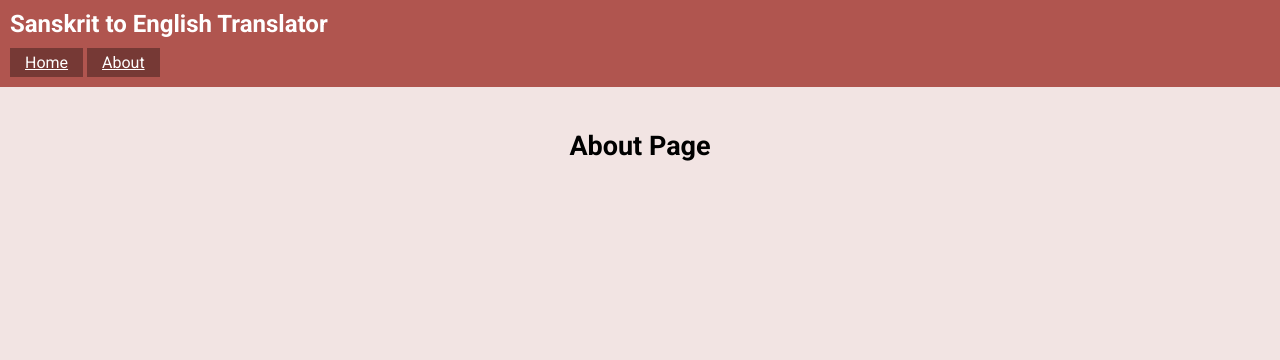
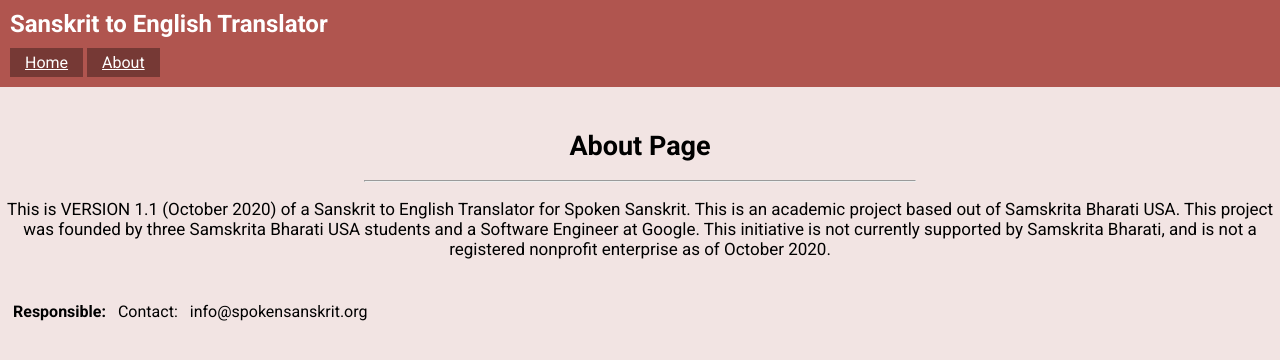
Before and after one commit to apazhetam/sanskrit-translator-website, a Flask app: page /about/ in a window 1280 px wide. Shown: the top 360 px of the page. Run offline with Flask 2, Linux system fonts and the light colour scheme; parts of the project's set-up code (start-up, migrations or seed data) failed here and were passed over.

Commit message:
Update about.html

```diff
--- a/templates/about.html
+++ b/templates/about.html
@@ -4,8 +4,20 @@
     <div class="mainbody">
         <br>
         <h1 style="font-size: 27px;">About Page</h1>
-        <!-- <hr style="width: 550px;">
-        <p>
-        </p> -->
+        <hr style="width: 550px;">
+        <p>This is VERSION 1.1 (October 2020) of a Sanskrit to English Translator for Spoken Sanskrit.
+This is an academic project based out of Samskrita Bharati USA. This project was founded by three Samskrita Bharati USA students and a Software Engineer at Google. This initiative is not currently supported by Samskrita Bharati, and is not a registered nonprofit enterprise as of October 2020.
+        </p>
+        <br>
+        <table>
+            <tr>
+                <td style="font-weight:bold;padding:5px;">Responsible: </td>
+                <td style="padding:5px;>Ved Sriraman, Ashwindev Pazhetam (New Jersey, USA) & Vijayeendra Nadgauda, Chandrakumari Suvarna (California, USA)</td>
+            </tr>
+            <tr>
+                <td style="font-weight:bold;padding:5px;">Contact: </td>
+                <td style="padding:5px;">info@spokensanskrit.org </td>
+            </tr>
+        </table>
     </div>
 {% endblock %}
```
